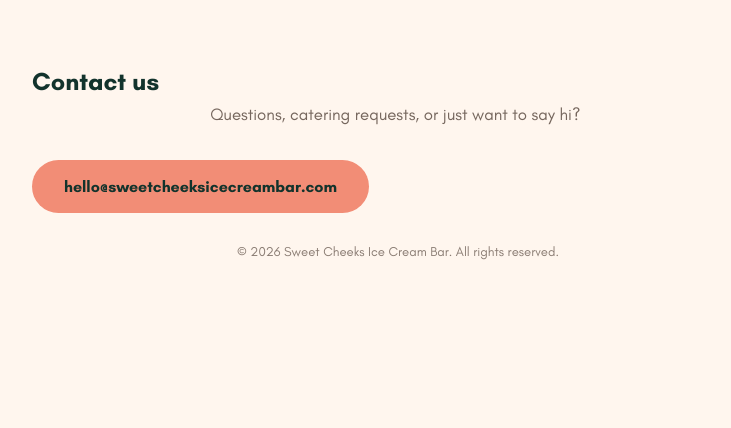
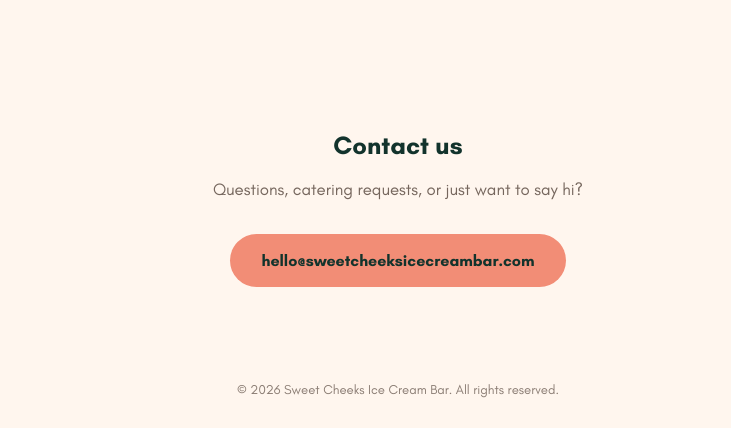
Before and after one commit to sweetcheeksicecream/sweet-cheeks-site, a plain HTML site: page index.html in a window 1280 px wide. Shown: the part 1534-1962 px from the top of the page, without its empty margins (242-973 px from the left). Before the commit the page ends 1824 px from the top, so only its background shows below. Drawn offline with Linux system fonts and the light colour scheme.

Commit message:
Add contact section styles to style.css

```diff
--- a/style.css
+++ b/style.css
@@ -399,3 +399,13 @@
 .map-embed iframe {
   display: block;
 }
+/* Contact */
+.contact {
+  padding: 4rem 0;
+  text-align: center;
+}
+
+.contact h2 {
+  font-size: 1.6rem;
+  margin-bottom: 0.6rem;
+}
```
